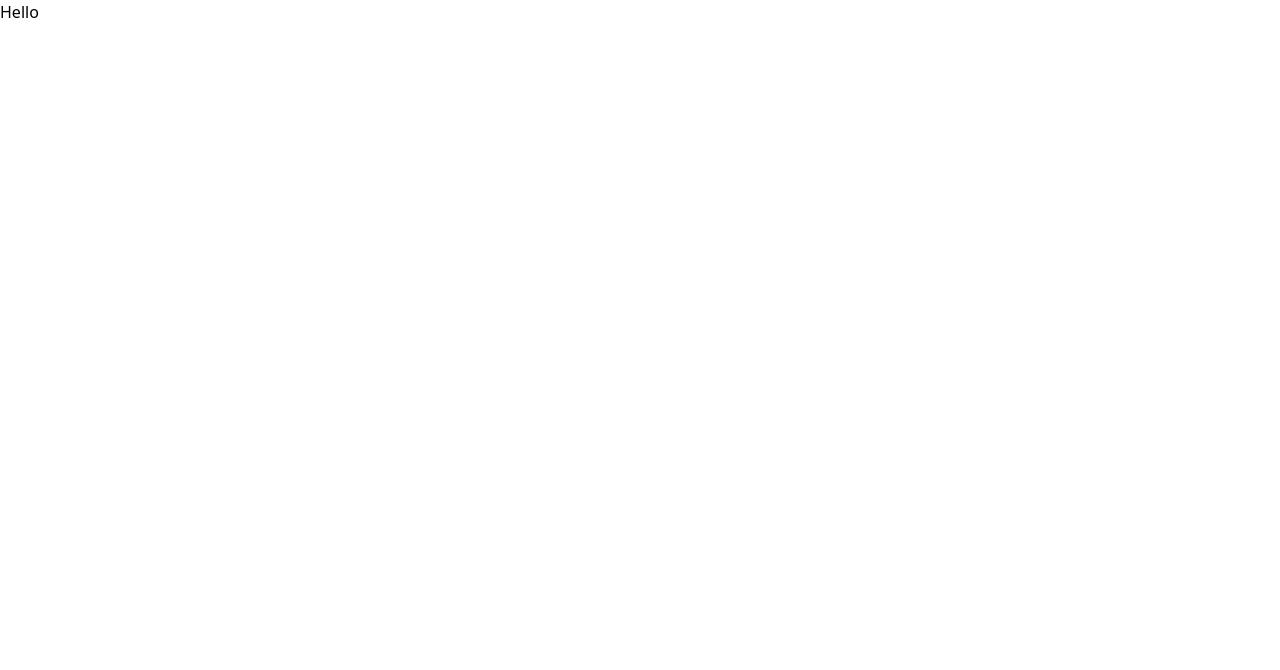
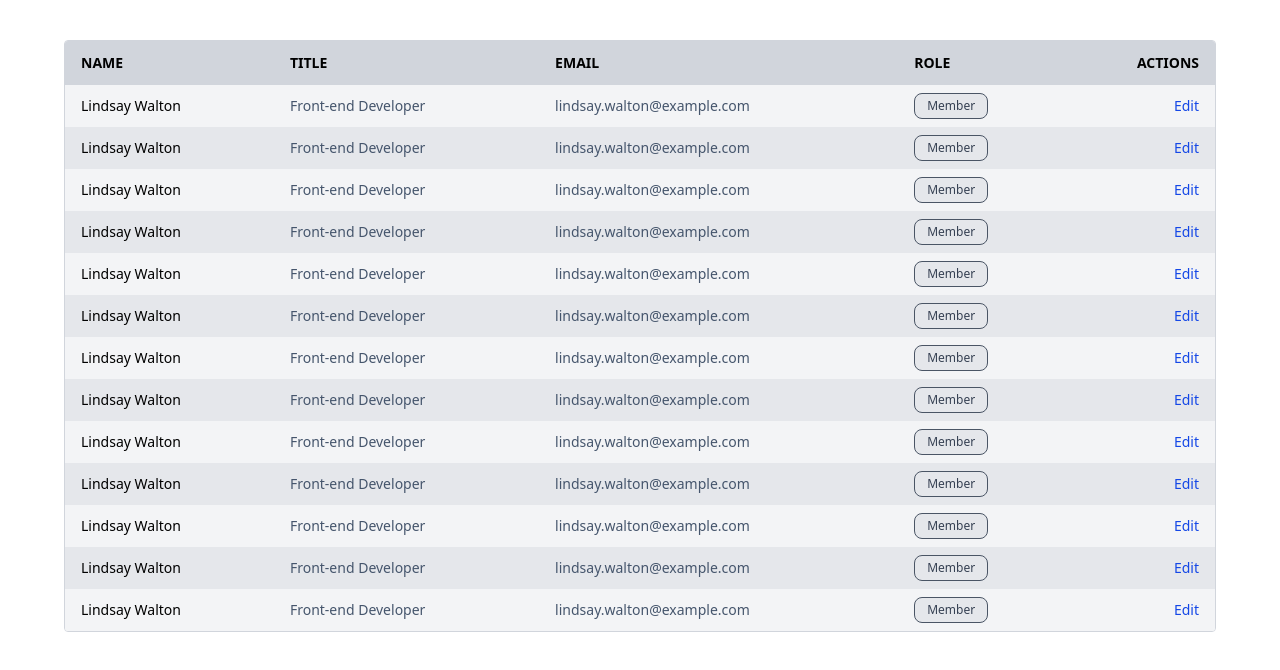
Before and after one commit to City7g/my-admin-frontend, a Vue app: page / in a window 1280 px wide. Before the commit this address had no page. Shown: the top 670 px of the page. Built offline with nearby package versions, Linux system fonts and the light colour scheme; the HTML template or start-up script is replaced by a standard one.

Commit message:
Add table component

```diff
--- a/src/App.vue
+++ b/src/App.vue
@@ -1,9 +1,13 @@
-<script setup lang="ts"></script>
+<script setup lang="ts">
+import Table from './components/Table.vue'
+</script>
 
 <template>
-  <h1>Hello</h1>
+  <div class="my-10 px-4">
+    <Table />
+  </div>
 </template>
 
 <style>
-  @import "tailwindcss";
+@import 'tailwindcss';
 </style>
--- /dev/null
+++ b/src/components/Table.vue
@@ -0,0 +1,37 @@
+<template>
+  <div class="max-w-6xl mx-auto overflow-x-auto rounded-sm border border-gray-300">
+    <table class="whitespace-nowrap w-full text-sm text-left">
+      <thead class="text-sm font-bold uppercase bg-gray-300">
+        <tr>
+          <th class="px-4 py-3">Name</th>
+          <th class="px-4 py-3">Title</th>
+          <th class="px-4 py-3">Email</th>
+          <th class="px-4 py-3">Role</th>
+          <th class="px-4 py-3 text-right">Actions</th>
+        </tr>
+      </thead>
+      <tbody>
+        <tr
+          v-for="user in 13"
+          :key="user"
+          :class="{ 'bg-gray-200': user % 2 === 0, 'bg-gray-100': user % 2 !== 0 }"
+          class="hover:bg-gray-750 transition"
+        >
+          <td class="px-4 py-2 font-medium">Lindsay Walton</td>
+          <td class="px-4 py-2 text-slate-600">Front-end Developer</td>
+          <td class="px-4 py-2 text-slate-600">lindsay.walton@example.com</td>
+          <td class="px-4 py-2">
+            <span
+              class="inline-flex items-center px-3 py-1 rounded-lg text-xs font-medium bg-gray-200 text-gray-700 border border-gray-600"
+            >
+              Member
+            </span>
+          </td>
+          <td class="px-4 py-2 text-right">
+            <button class="text-blue-700 hover:text-blue-500 font-medium">Edit</button>
+          </td>
+        </tr>
+      </tbody>
+    </table>
+  </div>
+</template>
```
